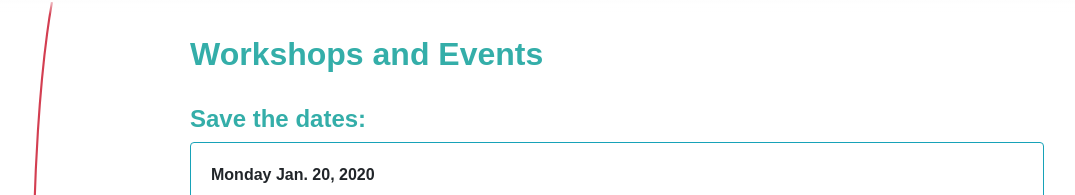
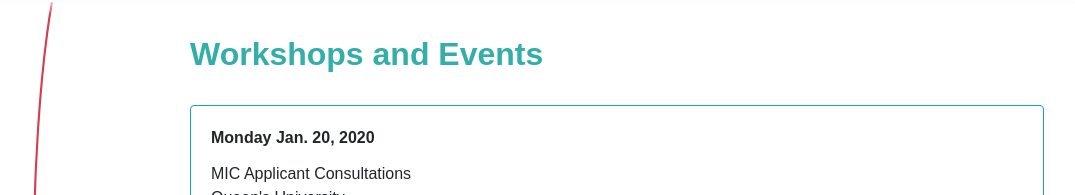
Before and after one commit to city-of-kingston/mayors-innovation-challenge-2020, a Next.js app: page /workshops in a window 1280 px wide. Shown: the part 221-416 px from the top of the page, without its empty margins (108-1183 px from the left). Built offline with nearby package versions, Linux system fonts and the light colour scheme.

Commit message:
Update workshops.mdx

```diff
--- a/content/workshops.mdx
+++ b/content/workshops.mdx
@@ -2,7 +2,6 @@ import { Card, CardTitle, CardText } from 'reactstrap';
 
 <h2> Workshops and Events </h2>
 <br />
-<h4>Save the dates:</h4>
 
 <Card body outline color="info">
 <CardTitle><strong> Monday Jan. 20, 2020 </strong></CardTitle>
```
